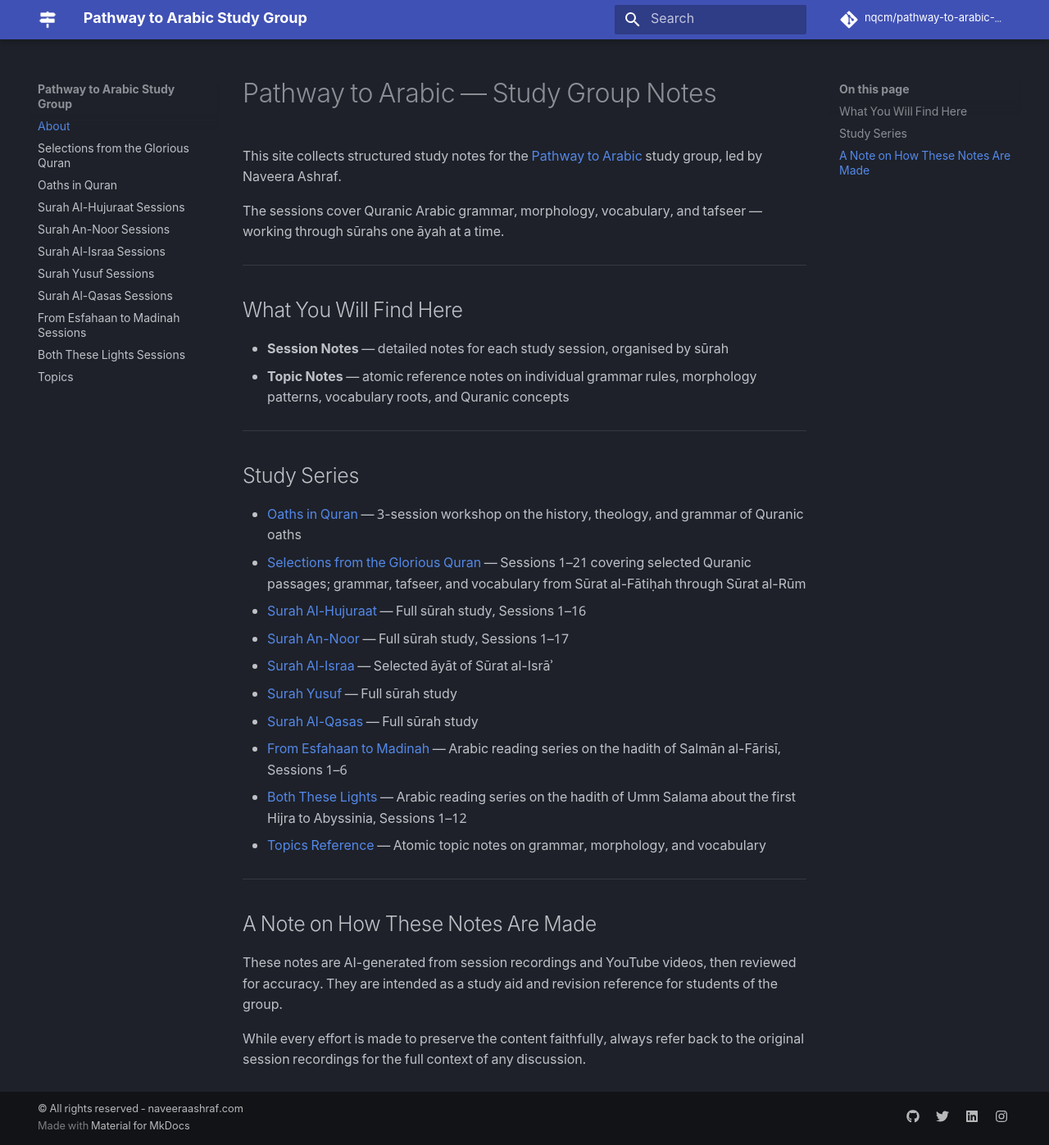
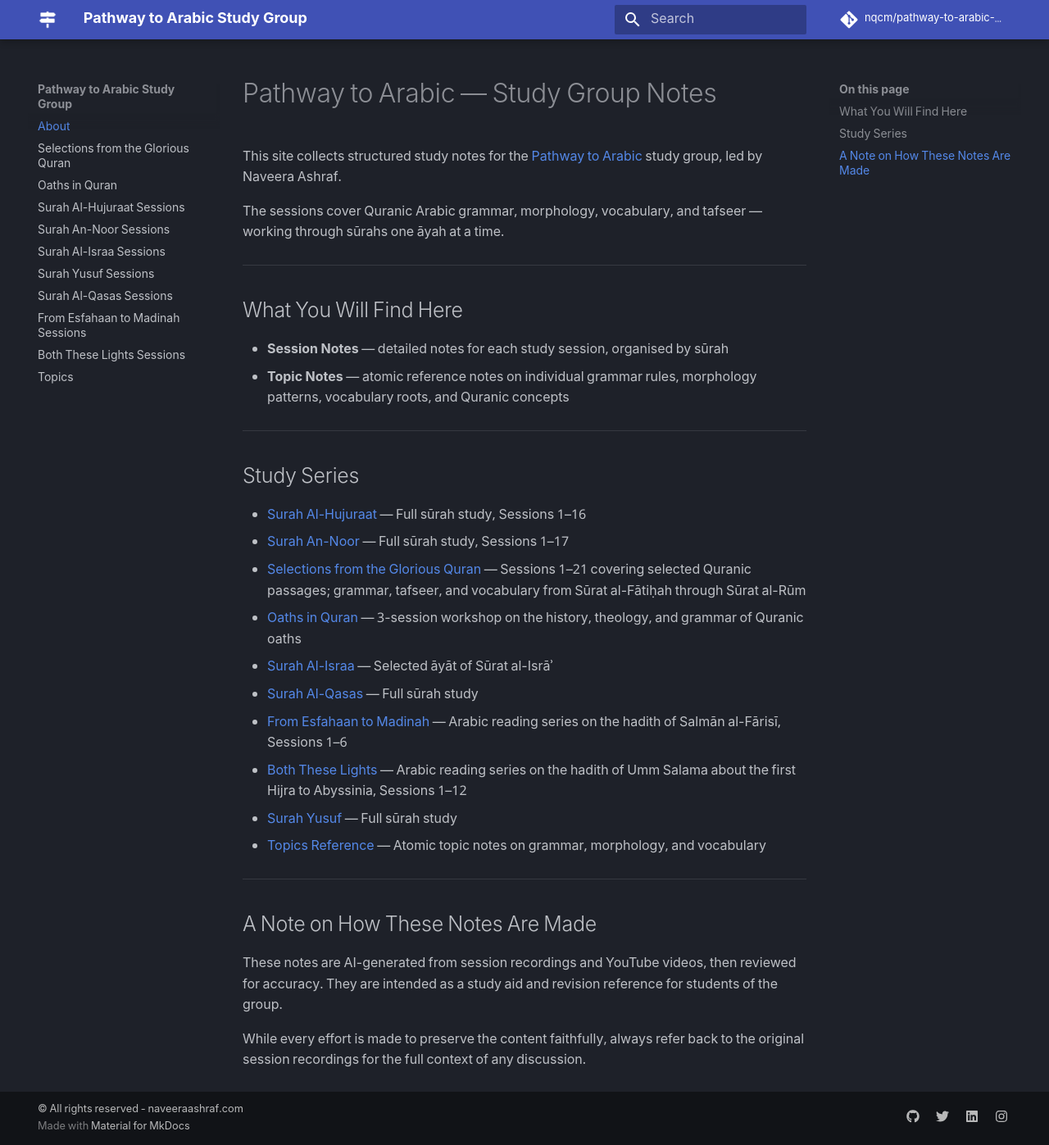
Before and after one commit to nqcm/pathway-to-arabic-study-group, an MkDocs documentation site: the page built from docs/index.md, in a window 1280 px wide and 1397 px high. Shown: the whole window at 82% size. Built offline with MkDocs 1.6.1 and Material for MkDocs 9.7.7, drawn with Linux system fonts in a browser that asks for light colours; comment, search, counter and statistics services are not loaded.

Commit message:
order about section

```diff
--- a/docs/index.md
+++ b/docs/index.md
@@ -19,15 +19,15 @@ The sessions cover Quranic Arabic grammar, morphology, vocabulary, and tafseer
 
 ## Study Series
 
-- [Oaths in Quran](oaths-in-quran-sessions/index.md) — 3-session workshop on the history, theology, and grammar of Quranic oaths
-- [Selections from the Glorious Quran](selection-sessions/index.md) — Sessions 1–21 covering selected Quranic passages; grammar, tafseer, and vocabulary from Sūrat al-Fātiḥah through Sūrat al-Rūm
 - [Surah Al-Hujuraat](surah-alhujuraat-sessions/index.md) — Full sūrah study, Sessions 1–16
 - [Surah An-Noor](surah-alnoor-sessions/index.md) — Full sūrah study, Sessions 1–17
+- [Selections from the Glorious Quran](selection-sessions/index.md) — Sessions 1–21 covering selected Quranic passages; grammar, tafseer, and vocabulary from Sūrat al-Fātiḥah through Sūrat al-Rūm
+- [Oaths in Quran](oaths-in-quran-sessions/index.md) — 3-session workshop on the history, theology, and grammar of Quranic oaths
 - [Surah Al-Israa](surah-alisraa-sessions/index.md) — Selected āyāt of Sūrat al-Isrāʾ
-- [Surah Yusuf](surah-yusuf-sessions/index.md) — Full sūrah study
 - [Surah Al-Qasas](surah-alqasas-sessions/index.md) — Full sūrah study
 - [From Esfahaan to Madinah](from-esfahan-to-madina-sessions/index.md) — Arabic reading series on the hadith of Salmān al-Fārisī, Sessions 1–6
 - [Both These Lights](both-these-lights-sessions/index.md) — Arabic reading series on the hadith of Umm Salama about the first Hijra to Abyssinia, Sessions 1–12
+- [Surah Yusuf](surah-yusuf-sessions/index.md) — Full sūrah study
 - [Topics Reference](topics/index.md) — Atomic topic notes on grammar, morphology, and vocabulary
 
 ---
```
